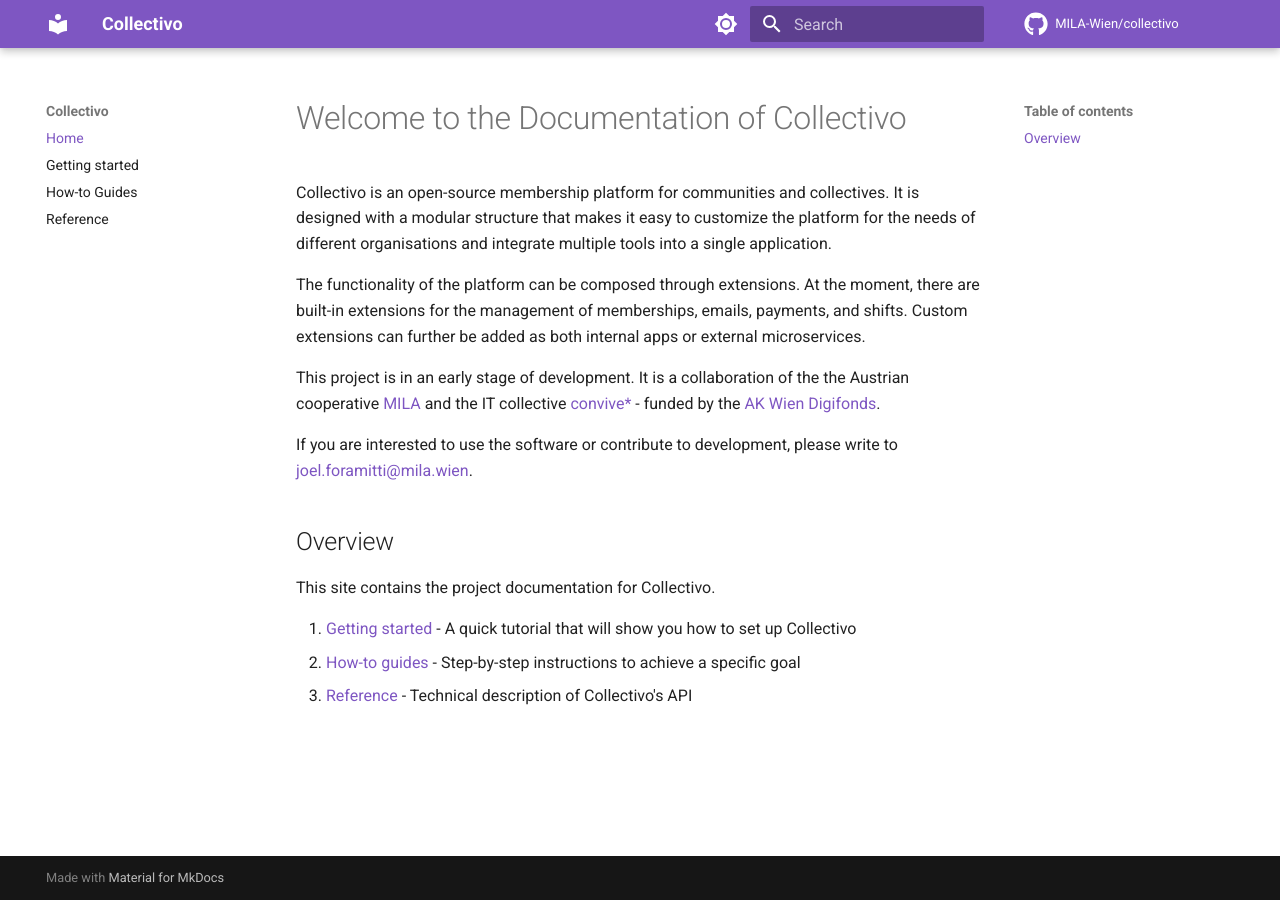
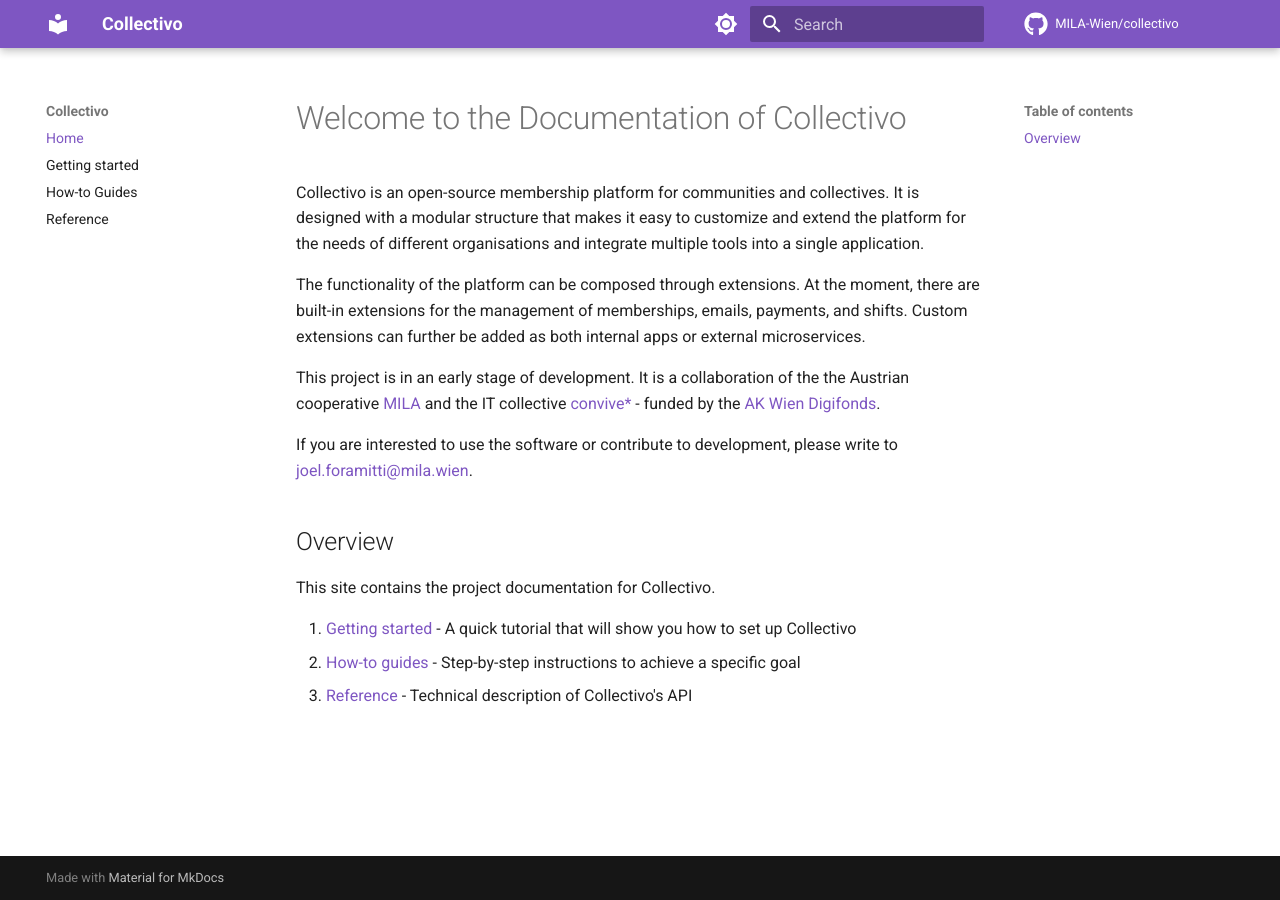
Before and after one commit to christwopointoh/collectivo, an MkDocs documentation site: the page built from docs/index.md, in a window 1280 px wide. Built offline with MkDocs 1.6.1 and Material for MkDocs 9.7.7, drawn with Linux system fonts in a browser that asks for light colours; comment, search, counter and statistics services are not loaded.

Commit message:
Improve pitch

```diff
--- a/docs/index.md
+++ b/docs/index.md
@@ -1,7 +1,7 @@
 # Welcome to the Documentation of Collectivo
 
 Collectivo is an open-source membership platform for communities and collectives.
-It is designed with a modular structure that makes it easy to customize
+It is designed with a modular structure that makes it easy to customize and extend
 the platform for the needs of different organisations and integrate
 multiple tools into a single application.
 
```
Also changed, not shown: README.md (+4 -3 lines), docs/getting_started.md (+1 -1 lines).
